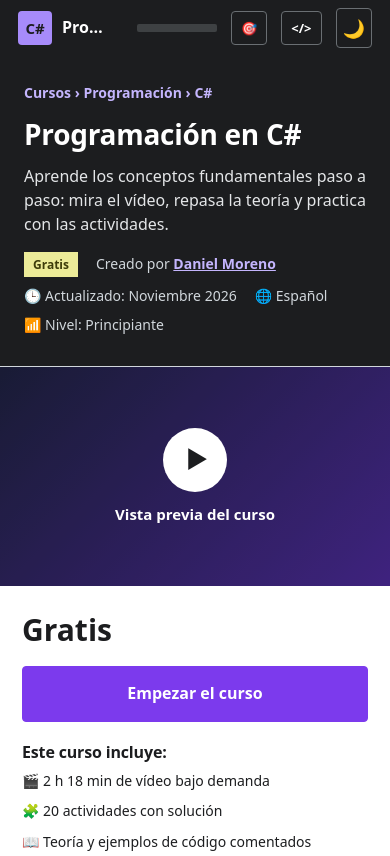
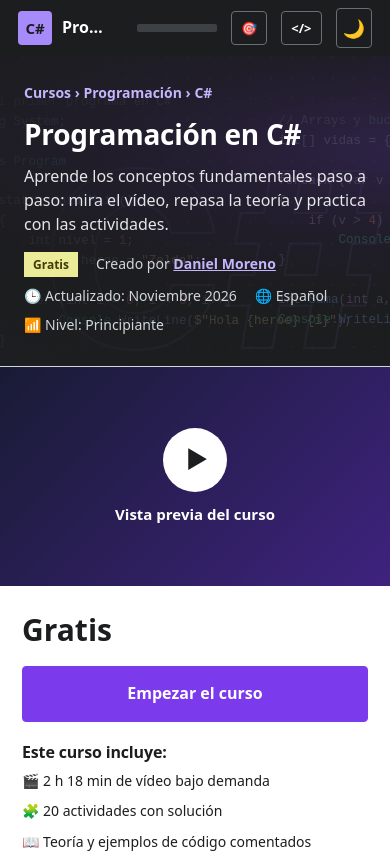
Before and after one commit to dmorenoar/programacion-en-csharp, a plain HTML site: page index.html in a window 390 px wide. Shown: the top 856 px of the page. Drawn offline with Linux system fonts and the light colour scheme.

Commit message:
Fondo de la portada: código C# difuminado (img/hero-code.svg)
Co-Authored-By: Claude Sonnet 5.5 <noreply@anthropic.com>
Claude-Session: https://claude.ai/code/session_01XtTgHgz2Bj3rhYtDTib7BM

```diff
--- a/css/home.css
+++ b/css/home.css
@@ -18,7 +18,11 @@ body.view-home { padding-bottom: 0; }
 .wrap { max-width: 1180px; margin: 0 auto; padding: 0 24px; }
 
 /* ---------------------------- Franja oscura ---------------------------- */
-.hero { background: #1c1d1f; color: #fff; padding: 36px 0 44px; }
+.hero {
+  color: #fff; padding: 36px 0 44px;
+  /* Imagen de fondo: código C# difuminado (img/hero-code.svg). El color de debajo se ve mientras carga. */
+  background: #1c1d1f url("../img/hero-code.svg") 60% center / cover no-repeat;
+}
 .hero-inner { padding-right: 400px; }           /* deja sitio a la tarjeta lateral */
 .hero-crumbs { font-size: 14px; font-weight: 700; color: #c4b5fd; margin-bottom: 14px; }
 .hero h1 { font-size: 36px; line-height: 1.2; color: #fff; margin: 0 0 12px; font-weight: 800; }
@@ -107,6 +111,8 @@ body.view-home { padding-bottom: 0; }
 
 /* ---------------------------- Tablet y móvil ---------------------------- */
 @media (max-width: 960px) {
+  /* En pantallas estrechas el texto ocupa todo el ancho: oscurecemos el fondo para que se lea bien */
+  .hero { background-image: linear-gradient(rgba(28, 29, 31, .6), rgba(28, 29, 31, .6)), url("../img/hero-code.svg"); }
   .hero { padding: 26px 0 30px; }
   .hero-inner { padding-right: 24px; }
   .hero h1 { font-size: 28px; }
--- a/sw.js
+++ b/sw.js
@@ -20,7 +20,7 @@
    mucho): sin conexión se ve la teoría y las actividades, pero no el vídeo.
    ===================================================================== */
 
-const VERSION = "v7";                       // súbela si cambias la LISTA de archivos de abajo
+const VERSION = "v8";                       // súbela si cambias la LISTA de archivos de abajo
 const CACHE = `curso-csharp-${VERSION}`;
 
 // Archivos imprescindibles: se descargan al instalar para que funcione offline desde la primera visita
@@ -30,6 +30,7 @@ const CORE = [
   "css/styles.css",
   "css/theme.css",
   "css/home.css",
+  "img/hero-code.svg",
   "css/playground.css",
   "css/editor.css",
   "css/codeview.css",
```
Also changed, not shown: img/hero-code.svg (added).
